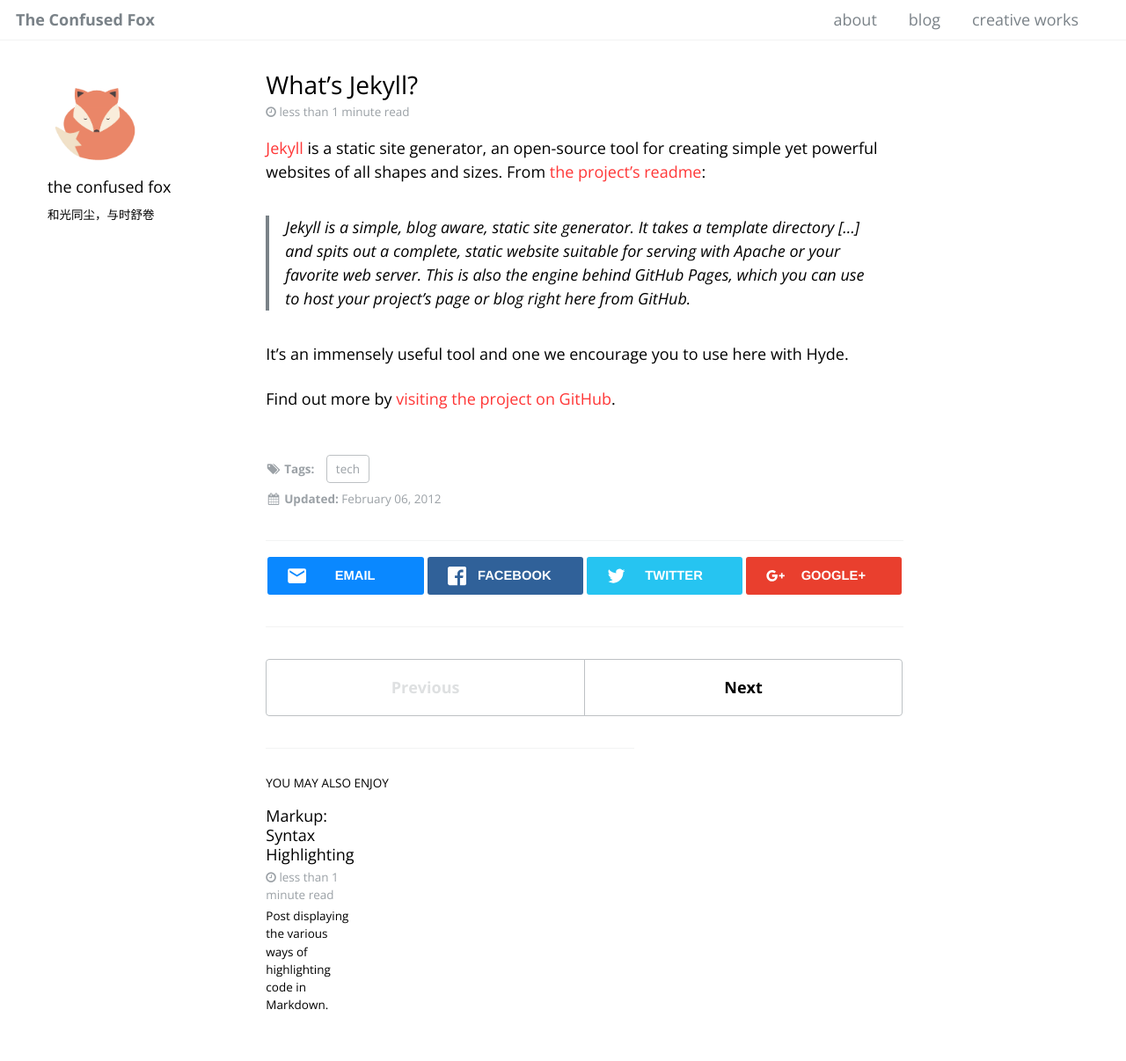
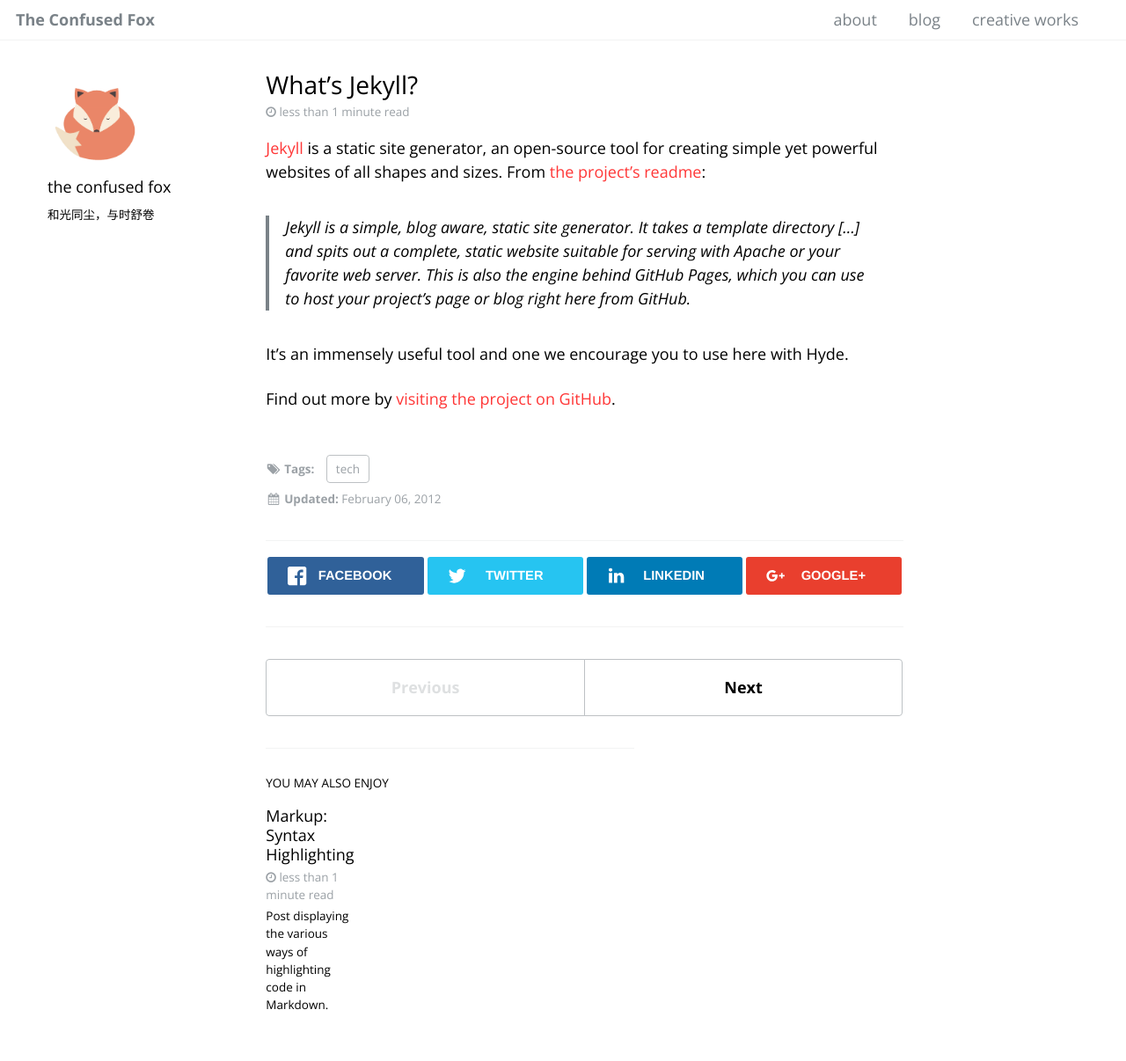
Before and after one commit to Haroenv/lingxz.github.io, a Jekyll site: the page built from _posts/2012-02-06-whats-jekyll.md, in a window 1280 px wide. Shown: the whole page at 88% size. Built offline with Jekyll 4.4.1, drawn with Linux system fonts in a browser that asks for light colours; some web fonts are replaced; comment, search, counter and statistics services are not loaded.

Commit message:
update hyperlinks in social sharing

```diff
--- a/_includes/social-share.html
+++ b/_includes/social-share.html
@@ -15,20 +15,10 @@
 <section class="page__share">
 <!-- Buttons start here. Copy this ul to your document. -->
 <ul class="rrssb-buttons clearfix">
-      <li class="rrssb-email">
-        <!-- Replace subject with your message using URL Endocding: http://meyerweb.com/eric/tools/dencoder/ -->
-        <a href="mailto:?Subject=Your%20Subject%20Here">
-          <span class="rrssb-icon">
-            <svg xmlns="http://www.w3.org/2000/svg" width="24" height="24" viewBox="0 0 24 24"><path d="M21.386 2.614H2.614A2.345 2.345 0 0 0 .279 4.961l-.01 14.078a2.353 2.353 0 0 0 2.346 2.347h18.771a2.354 2.354 0 0 0 2.347-2.347V4.961a2.356 2.356 0 0 0-2.347-2.347zm0 4.694L12 13.174 2.614 7.308V4.961L12 10.827l9.386-5.866v2.347z"/></svg>
-          </span>
-          <span class="rrssb-text">email</span>
-        </a>
-      </li>
-
     <li class="rrssb-facebook">
       <!--  Replace with your URL. For best results, make sure you page has the proper FB Open Graph tags in header:
             https://developers.facebook.com/docs/opengraph/howtos/maximizing-distribution-media-content/ -->
-        <a href="https://www.facebook.com/sharer/sharer.php?u=http://rrssb.ml" class="popup">
+      <a href="https://www.facebook.com/sharer/sharer.php?u={{ page.url | absolute_url }}" class="popup">
         <span class="rrssb-icon">
           <svg xmlns="http://www.w3.org/2000/svg" viewBox="0 0 29 29"><path d="M26.4 0H2.6C1.714 0 0 1.715 0 2.6v23.8c0 .884 1.715 2.6 2.6 2.6h12.393V17.988h-3.996v-3.98h3.997v-3.062c0-3.746 2.835-5.97 6.177-5.97 1.6 0 2.444.173 2.845.226v3.792H21.18c-1.817 0-2.156.9-2.156 2.168v2.847h5.045l-.66 3.978h-4.386V29H26.4c.884 0 2.6-1.716 2.6-2.6V2.6c0-.885-1.716-2.6-2.6-2.6z"/></svg>
         </span>
@@ -38,15 +28,26 @@
 
     <li class="rrssb-twitter">
       <!-- Replace href with your Meta and URL information  -->
-	    <a href="https://twitter.com/intent/tweet?text=http://rrssb.ml"
+      <a href=href="https://twitter.com/intent/tweet?{% if site.twitter.username %}via={{ site.twitter.username }}&{% endif %}text={{ page.title }} {{ page.url | absolute_url }}"
       class="popup">
         <span class="rrssb-icon"><svg xmlns="http://www.w3.org/2000/svg" viewBox="0 0 28 28"><path d="M24.253 8.756C24.69 17.08 18.297 24.182 9.97 24.62a15.093 15.093 0 0 1-8.86-2.32c2.702.18 5.375-.648 7.507-2.32a5.417 5.417 0 0 1-4.49-3.64c.802.13 1.62.077 2.4-.154a5.416 5.416 0 0 1-4.412-5.11 5.43 5.43 0 0 0 2.168.387A5.416 5.416 0 0 1 2.89 4.498a15.09 15.09 0 0 0 10.913 5.573 5.185 5.185 0 0 1 3.434-6.48 5.18 5.18 0 0 1 5.546 1.682 9.076 9.076 0 0 0 3.33-1.317 5.038 5.038 0 0 1-2.4 2.942 9.068 9.068 0 0 0 3.02-.85 5.05 5.05 0 0 1-2.48 2.71z"/></svg></span>
         <span class="rrssb-text">twitter</span>
       </a>
     </li>
+
+    <li class="rrssb-linkedin">
+      <!-- Replace href with your meta and URL information -->
+      <a href="https://www.linkedin.com/shareArticle?mini=true&url={{ page.url | absolute_url }}" class="popup">
+        <span class="rrssb-icon">
+          <svg xmlns="http://www.w3.org/2000/svg" viewBox="0 0 28 28"><path d="M25.424 15.887v8.447h-4.896v-7.882c0-1.98-.71-3.33-2.48-3.33-1.354 0-2.158.91-2.514 1.802-.13.315-.162.753-.162 1.194v8.216h-4.9s.067-13.35 0-14.73h4.9v2.087c-.01.017-.023.033-.033.05h.032v-.05c.65-1.002 1.812-2.435 4.414-2.435 3.222 0 5.638 2.106 5.638 6.632zM5.348 2.5c-1.676 0-2.772 1.093-2.772 2.54 0 1.42 1.066 2.538 2.717 2.546h.032c1.71 0 2.77-1.132 2.77-2.546C8.056 3.593 7.02 2.5 5.344 2.5h.005zm-2.48 21.834h4.896V9.604H2.867v14.73z"/></svg>
+        </span>
+        <span class="rrssb-text">linkedin</span>
+      </a>
+    </li>
+
     <li class="rrssb-googleplus">
       <!-- Replace href with your meta and URL information.  -->
-        <a href="https://plus.google.com/share?url=http://rrssb.ml" class="popup">
+      <a href="https://plus.google.com/share?url={{ page.url | absolute_url }}" class="popup">
         <span class="rrssb-icon">
           <svg xmlns="http://www.w3.org/2000/svg" width="24" height="24" viewBox="0 0 24 24"><path d="M21 8.29h-1.95v2.6h-2.6v1.82h2.6v2.6H21v-2.6h2.6v-1.885H21V8.29zM7.614 10.306v2.925h3.9c-.26 1.69-1.755 2.925-3.9 2.925-2.34 0-4.29-2.016-4.29-4.354s1.885-4.353 4.29-4.353c1.104 0 2.014.326 2.794 1.105l2.08-2.08c-1.3-1.17-2.924-1.883-4.874-1.883C3.65 4.586.4 7.835.4 11.8s3.25 7.212 7.214 7.212c4.224 0 6.953-2.988 6.953-7.082 0-.52-.065-1.104-.13-1.624H7.614z"/></svg>            </span>
         <span class="rrssb-text">google+</span>
```
Lines whose indentation alone changed are shown as unchanged.
